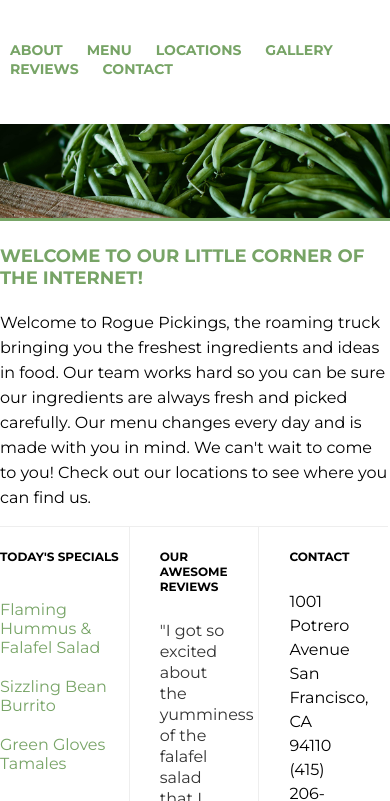
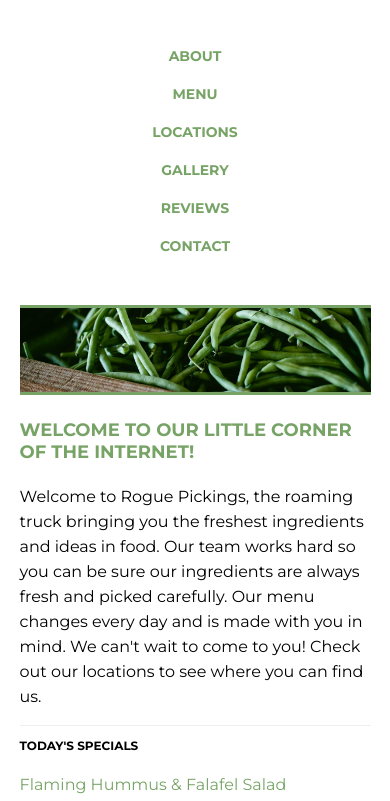
Before and after one commit to kramedog3223/rogue-pickings-starter, a plain HTML site: page index.html in a window 390 px wide. Shown: the part 119-920 px from the top of the page. Drawn offline with Linux system fonts and the light colour scheme; a web font is replaced by a local one.

Commit message:
updated css with flexbox for mobile screen width

```diff
--- a/css/main.css
+++ b/css/main.css
@@ -1,10 +1,21 @@
+html {
+  font-size: 16px;
+}
 body {
   font-family: "Montserrat", Helvetica, Arial, sans-serif;
+  display: flex;
+  justify-content: center;
+  align-items: center;
+  font-size: 1em;
 }
 
 .container {
   max-width: 1200px;
-  margin: 0 auto;
+  width: 90%;
+  display: flex;
+  justify-content: center;
+  align-items: center;
+  flex-flow: row wrap;
 }
 
 h1,
@@ -15,40 +26,47 @@ h3 {
   font-weight: 700;
 }
 h1 {
-  font-size: 30px;
+  font-size: 1.875em;
 }
 h2 {
-  font-size: 18px;
+  font-size: 1.125em;
 }
 h3 {
-  font-size: 12px;
+  font-size: 0.75em;
 }
 
 p {
-  font-size: 14px;
+  font-size: 0.875em;
   line-height: 21px;
-  padding: 0 30px;
+}
+ul {
+  margin: 0;
 }
 
 /*The widths are in a percentage!*/
 header {
-  height: 110px;
   border-bottom: 3px solid #77a466;
-  margin: 0 auto;
+  text-align: center;
+  width: 100%;
+  display: flex;
+  justify-content: center;
+  align-items: center;
+  flex-flow: row wrap;
 }
 
 header h1 {
-  float: left;
   margin: 0;
   padding: 38px 0;
+  border-bottom: 3px solid #77a466;
+  width: 100%;
 }
 header h1 span {
   color: #77a466;
 }
 
 header nav {
-  float: right;
-  padding: 46px 0;
+  padding: 40px 0;
+  width: 100%;
 }
 header nav ul {
   margin: 0;
@@ -57,9 +75,9 @@ header nav ul {
 header nav ul li {
   text-transform: uppercase;
   font-weight: 700;
-  font-size: 14px;
-  padding: 0 10px;
-  display: inline;
+  font-size: 0.875em;
+  padding: 10px 10px;
+  list-style: none;
 }
 header nav ul li a {
   text-decoration: none;
@@ -69,23 +87,17 @@ header nav ul li a {
 /*The widths are in a percentage!*/
 .top-section,
 .bottom-section {
-  margin: 0 auto;
-  clear: both;
+  display: flex;
+  justify-content: center;
+  align-items: center;
+  flex-flow: row wrap;
 }
 
-.main-image {
-  height: auto;
-  float: left;
-}
 .main-image img {
   width: 100%;
   border-bottom: 3px solid #77a466;
 }
 
-.main-title {
-  height: auto;
-  float: left;
-}
 .main-title h2 {
   text-align: left;
   padding: 5px 0;
@@ -93,31 +105,15 @@ header nav ul li a {
 }
 .main-title p {
   padding: 0;
-  font-size: 16px;
-  line-height: 25px;
+  font-size: 1em;
+  line-height: 1.5625;
 }
 
 .section-one,
 .section-two,
 .section-three {
-  width: 33%;
-  height: auto;
-  float: left;
+  width: 100%;
   border-top: 1px solid #eee;
-}
-
-.section-one h3 {
-  padding: 10px 0;
-}
-
-.section-two {
-  border-left: 1px solid #eee;
-  border-right: 1px solid #eee;
-}
-
-.section-two h3,
-.section-three h3 {
-  padding: 10px 30px;
 }
 
 .menu {
@@ -131,26 +127,28 @@ header nav ul li a {
 
 .reviews {
   color: #333;
-  font-size: 16px;
-  line-height: 21px;
+  font-size: 1em;
+  line-height: 1.3125;
 }
 
 .address {
-  font-size: 16px;
-  line-height: 24px;
+  font-size: 1em;
+  line-height: 1.5;
 }
 
 /*The widths are in a percentage!*/
 footer {
-  height: 50px;
   border-top: 3px solid #eee;
-  margin: 0 auto;
-  clear: both;
   text-align: center;
+  width: 100%;
+  display: flex;
+  justify-content: center;
+  align-items: center;
+  flex-flow: row wrap;
 }
 footer span {
   font-family: "Galada", cursive;
   text-transform: lowercase;
   color: #77a466;
-  font-size: 14px;
+  font-size: 0.875em;
 }
```
